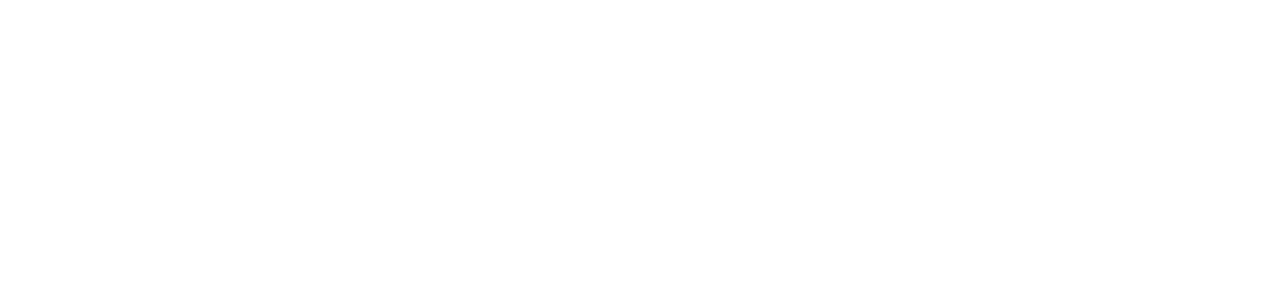
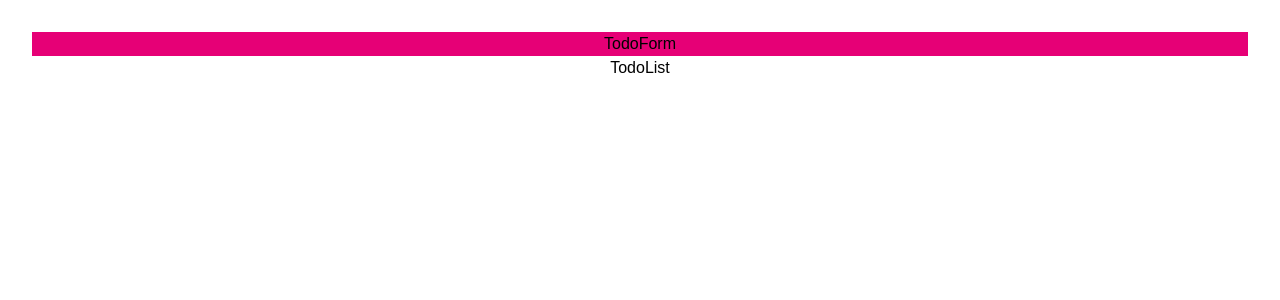
Before and after one commit to Fahad-Javed20/Todo-React-App, a React (Vite) app: page / in a window 1280 px wide. Shown: the top 300 px of the page. Built offline with nearby package versions, Linux system fonts and the light colour scheme.

Commit message:
make setup

```diff
--- a/src/App.tsx
+++ b/src/App.tsx
@@ -1,14 +1,12 @@
-
-import './App.css'
+import "./App.css";
+import TodoApp from "./components/TodoApp";
 
 function App() {
-
-
   return (
     <>
-
+      <TodoApp />
     </>
-  )
+  );
 }
 
-export default App
+export default App;
--- /dev/null
+++ b/src/components/TodoApp.tsx
@@ -0,0 +1,13 @@
+import TodoForm from "./TodoForm"
+import TodoList from "./TodoList"
+
+const TodoApp = () => {
+  return (
+    <div>
+        <TodoForm />
+        <TodoList />
+    </div>
+  )
+}
+
+export default TodoApp
--- /dev/null
+++ b/src/components/TodoForm.tsx
@@ -0,0 +1,7 @@
+
+const TodoForm = () => {
+  return (
+    <div className="bg-pink-600">TodoForm</div>
+  )
+}
+export default TodoForm
--- /dev/null
+++ b/src/components/TodoList.tsx
@@ -0,0 +1,8 @@
+
+const TodoList = () => {
+  return (
+    <div>TodoList</div>
+  )
+}
+
+export default TodoList
--- a/src/index.css
+++ b/src/index.css
@@ -1 +1,20 @@
 @import "tailwindcss";
+
+/* Reset everything */
+* {
+  margin: 0;
+  padding: 0;
+  box-sizing: border-box;
+}
+
+/* Ensure body takes full height and no extra space */
+html, body {
+  height: 100%;
+  width: 100%;
+  font-family: Arial, sans-serif;
+}
+
+/* Optional: no scroll gap */
+body {
+  overflow-x: hidden;
+}
```
